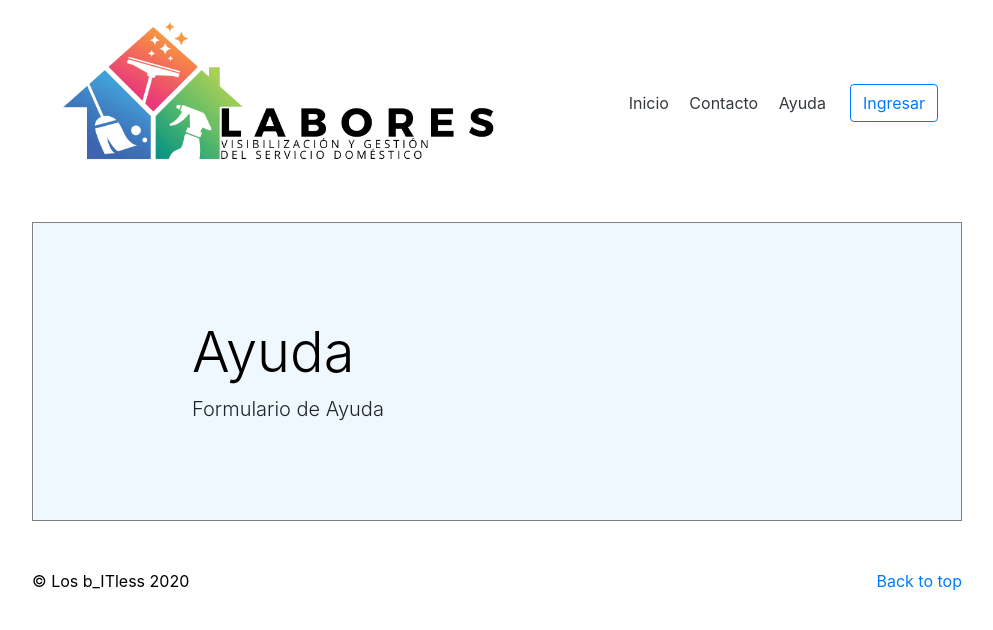
After one commit to manotasuy/Labores, a Flask app: page /Ayuda in a window 1280 px wide. The commit adds this page. Shown: the top 630 px of the page, without its empty margins (143-1136 px from the left). Run offline with Flask 2, Linux system fonts and the light colour scheme; some libraries are stand-ins or nearby versions.

Commit message:
Agrego direccionamiento a formulario de Ayuda, Contacto y LogIn
Deben diseñarse los formularios, solo hice la cascara

```diff
--- a/main.py
+++ b/main.py
@@ -1,12 +1,30 @@
+import json
 from flask import Flask, request, render_template, url_for, redirect
+#from flask_mysqldb import MySQL
 
 app = Flask(__name__)
 
 
 @app.route("/")
 @app.route("/Inicio")
-def despliegue():
+def inicio():
     return render_template("Inicio.html")
+
+@app.route("/Contacto")
+def contacto():
+    return render_template("Contacto.html")
+
+@app.route("/Ayuda")
+def ayuda():
+    return render_template("Ayuda.html")
+
+@app.route("/LogIn")
+def ingresar():
+    return render_template("LogIn.html")
+
+@app.route("/SignUp")
+def registrarse():
+    return render_template("SignUp.html")
 
 
 # @app.route("/suma/<int:num1>/<int:num2>")
--- a/static/css/base_layout.css
+++ b/static/css/base_layout.css
@@ -33,7 +33,11 @@ cuerpo {
     padding-top: 3rem;
     padding-bottom: 3rem;
     margin-bottom: 0;
-    background-color: #fff;
+    /*background-color: #fff;*/
+    background-color: aliceblue;
+    border-style: solid;
+    border-width: 0.5px;
+    border-color: gray;
 }
 
 .jumbotron p:last-child {
--- /dev/null
+++ b/templates/Ayuda.html
@@ -0,0 +1,23 @@
+{% extends 'base_layout.html' %}
+
+{% block referencias %}
+{% endblock %}
+
+{% block estilo %}
+{% endblock %}
+
+{% block titulo %}<title>Labores - Ayuda</title>{% endblock %}
+
+{% block contenido %}
+<div class="container">
+    <div class="jumbotron jumbotron-fluid">
+        <div class="container">
+            <h1 class="display-4">Ayuda</h1>
+            <p class="lead">Formulario de Ayuda</p>
+        </div>
+    </div>
+</div>
+{% endblock %}
+
+{% block scripts %}
+{% endblock %}
--- a/templates/base_layout.html
+++ b/templates/base_layout.html
@@ -28,16 +28,16 @@
     <header>
         <div class="container">
             <div class="d-flex flex-column flex-md-row align-items-center p-3 px-md-4 mb-3 bg-white">
-                <a class="my-0 mr-md-auto" href="/" aria-label="Home">
+                <a class="my-0 mr-md-auto" href="/Inicio" aria-label="Home">
                     <!--<img class="mb-4" src="{{ url_for('static', filename='images/LaboresLargeAj.png')}}" alt="" width="370" height="125">-->
                     <img class="mb-4" src="{{ url_for('static', filename='images/LaboresLargeAj.png')}}" alt="" width="444" height="150">
                 </a>
                 <nav class="my-2 my-md-0 mr-md-3">
-                    <a class="p-2 text-dark" href="/">Inicio</a>
-                    <a class="p-2 text-dark" href="#">Contacto</a>
-                    <a class="p-2 text-dark" href="#">Ayuda</a>
+                    <a class="p-2 text-dark" href="/Inicio">Inicio</a>
+                    <a class="p-2 text-dark" href="/Contacto">Contacto</a>
+                    <a class="p-2 text-dark" href="/Ayuda">Ayuda</a>
                 </nav>
-                <a class="btn btn-outline-primary" href="#">Ingresar</a>
+                <a class="btn btn-outline-primary" href="/LogIn">Ingresar</a>
                 <!--<button class="btn btn-outline-success my-2 my-sm-0" type="submit">Ingresar</button>-->
             </div>
         </div>
```
Also changed, not shown: templates/Contacto.html (added, +23 -0 lines), templates/Inicio.html (+0 -7 lines), templates/Login.html (+5 -3 lines), templates/Plantilla.html (added, +23 -0 lines), templates/SignUp.html (added, +23 -0 lines), Logica/__init__.py (added).
